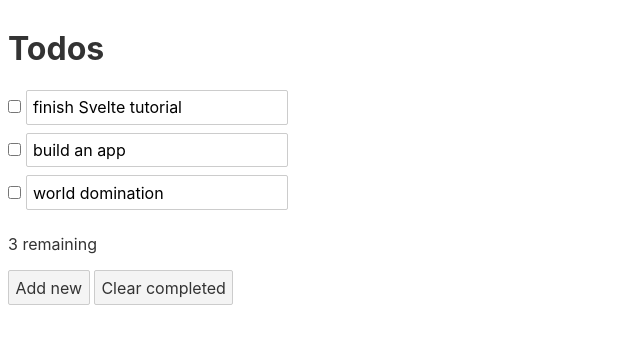
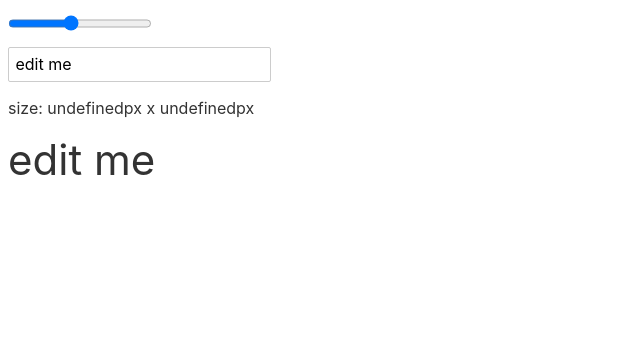
Before and after one commit to azufb/JSONMaker, a Svelte app: page / in a window 1280 px wide. Shown: the top 344 px of the page, without its empty margins (0-640 px from the left). Built offline with nearby package versions, Linux system fonts and the light colour scheme.

Commit message:
チュートリアルbindings 残

```diff
--- a/src/App.svelte
+++ b/src/App.svelte
@@ -1,39 +1,31 @@
 <script>
-  let todos = [
-    { done: false, text: 'finish Svelte tutorial' },
-    { done: false, text: 'build an app' },
-    { done: false, text: 'world domination' },
-  ];
+  let w;
+  let h;
+  let size = 42;
+  let text = 'edit me';
+</script>
 
-  function add() {
-    todos = todos.concat({ done: false, text: '' });
+<input type="range" bind:value={size} />
+<input bind:value={text} />
+
+<p>size: {w}px x {h}px</p>
+
+<div>
+  <span style="font-size: {size}px">
+    {text}
+  </span>
+</div>
+
+<style>
+  input {
+    display: block;
   }
 
-  function clear() {
-    todos = todos.filter((t) => !t.done);
+  div {
+    display: inline-block;
   }
 
-  $: remaining = todos.filter((t) => !t.done).length;
-</script>
-
-<h1>Todos</h1>
-
-{#each todos as todo}
-  <div class:done={todo.done}>
-    <input type="checkbox" bind:checked={todo.done} />
-
-    <input placeholder="What needs to be done?" bind:value={todo.text} />
-  </div>
-{/each}
-
-<p>{remaining} remaining</p>
-
-<button on:click={add}> Add new </button>
-
-<button on:click={clear}> Clear completed </button>
-
-<style>
-  .done {
-    opacity: 0.4;
+  span {
+    word-break: break-all;
   }
 </style>
```
